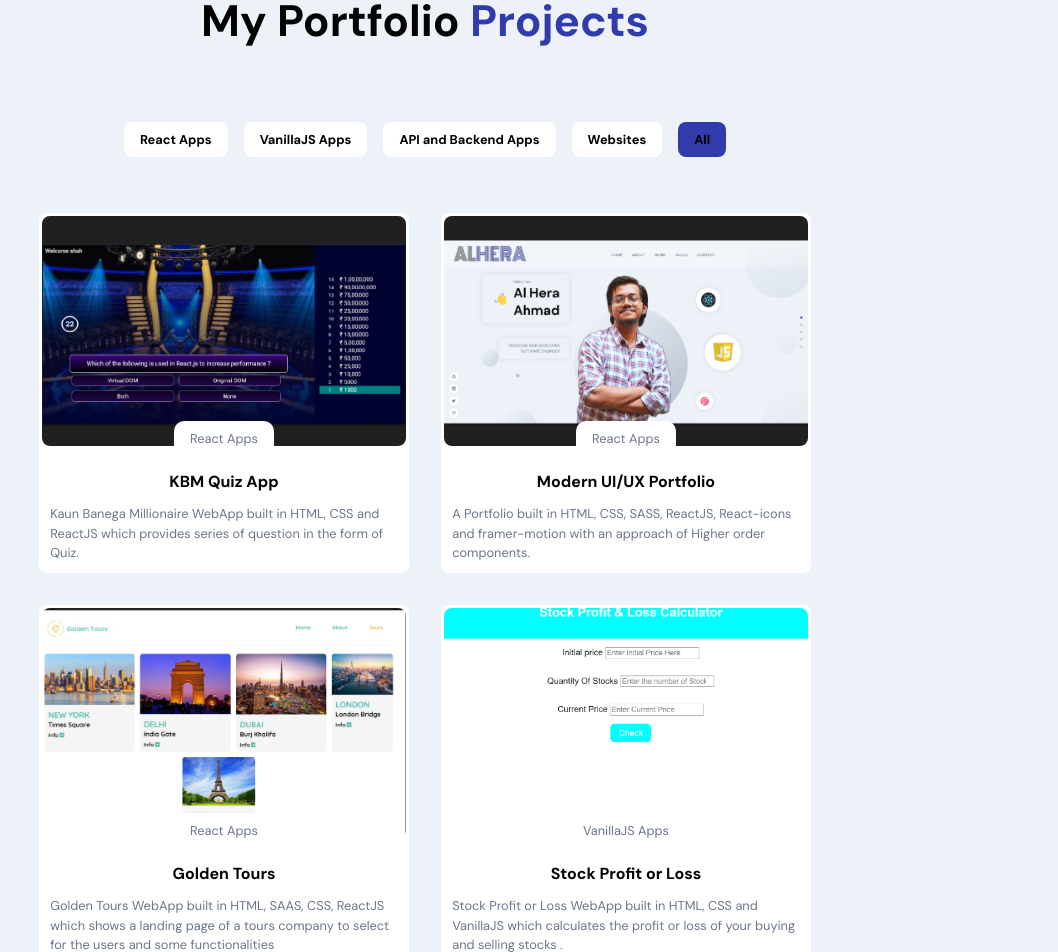
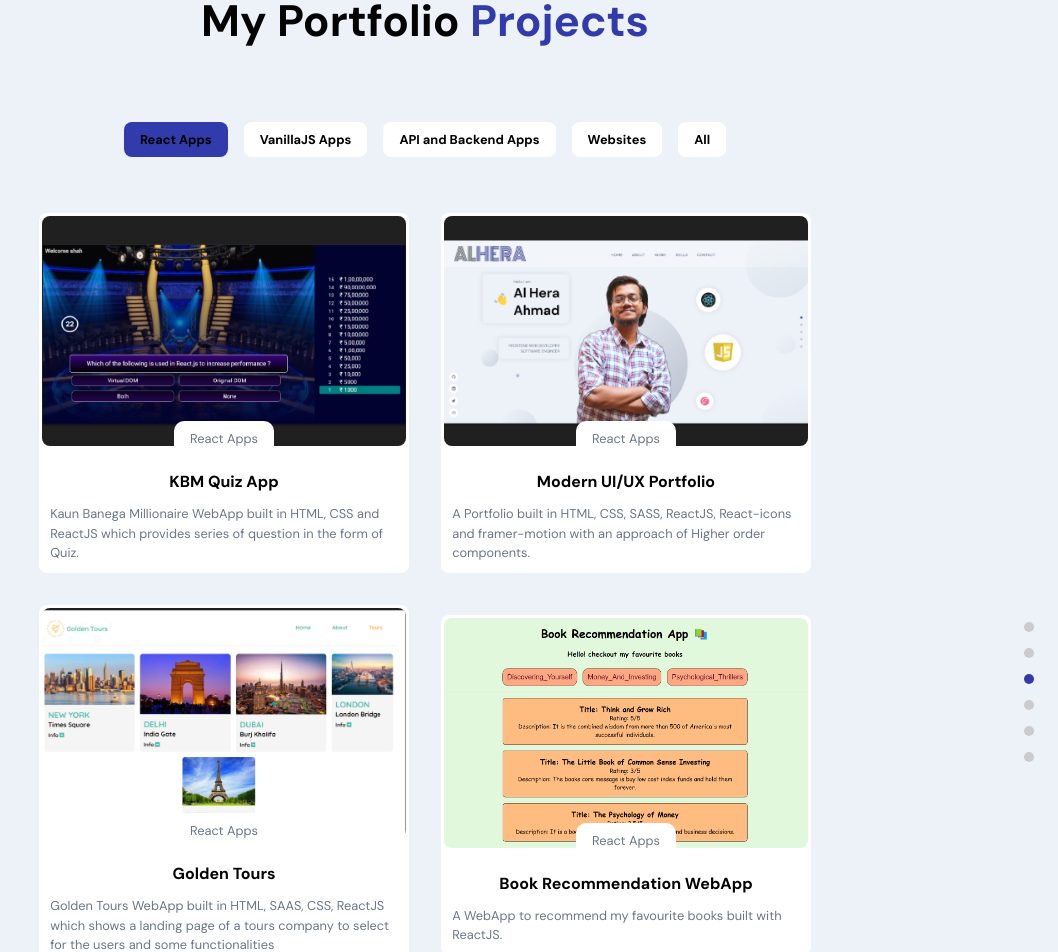
Before and after one commit to iamalhera/Portfolio, a React (Create React App) app: page / in a window 1280 px wide. Shown: the part 1720-2672 px from the top of the page, without its empty margins (222-1280 px from the left). Built offline with nearby package versions, Linux system fonts and the light colour scheme.

Commit message:
refactor : filter of work section

```diff
--- a/src/container/Work/Work.js
+++ b/src/container/Work/Work.js
@@ -9,10 +9,11 @@
 
 
 const Work = () => {
-  const [activeFilter, setActiveFilter] = useState('All');
+  const reactData = ProjectData.filter((data)=> data.tag[0] === "React Apps");
+  const [activeFilter, setActiveFilter] = useState('React Apps');
   const [animateCard, setAnimateCard] = useState({ y: 0, opacity: 1 });
   const [works, setWorks] = useState(ProjectData);
-  const [filterWorks, setFilterWorks] = useState(ProjectData);
+  const [filterWorks, setFilterWorks] = useState(reactData);
 
   const handleWorkFilter = (item) => {
     setActiveFilter(item);
```
